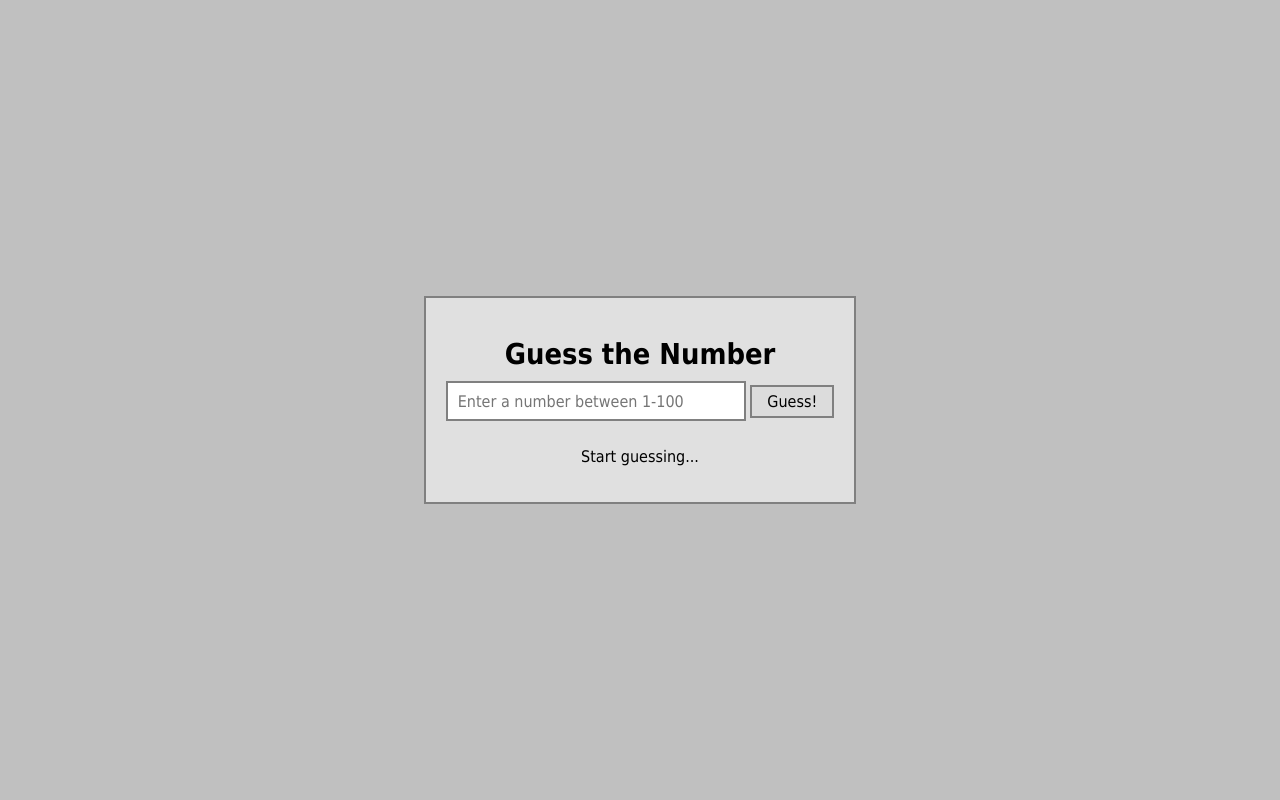
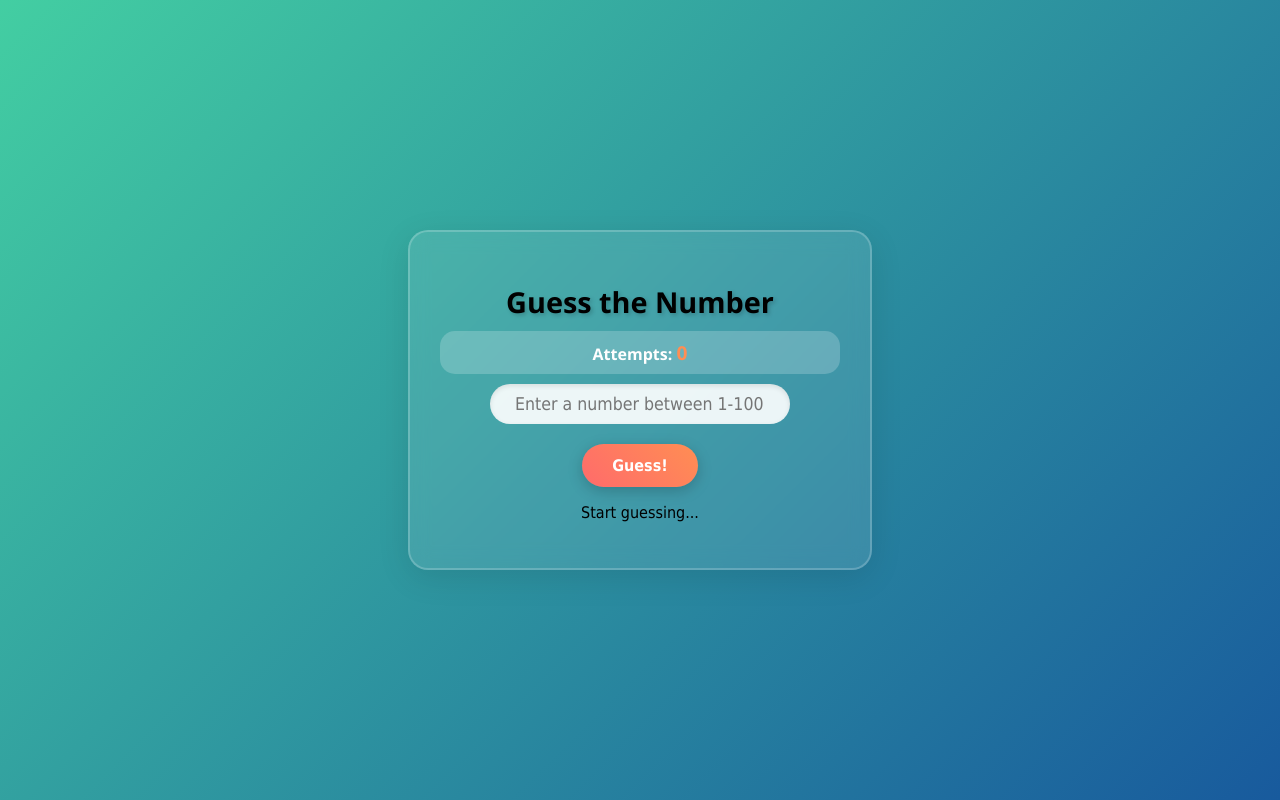
Before and after one commit to amitsehgal29/guessnumber, a plain HTML site: page index.html in a window 1280 px wide. Drawn offline with nearby package versions, Linux system fonts and the light colour scheme.

Commit message:
Major changes

```diff
--- a/index.html
+++ b/index.html
@@ -10,6 +10,7 @@
     <canvas id="confetti"></canvas>
     <div class="lego-container">
         <h1>Guess the Number</h1>
+        <div class="attempts-display">Attempts: <span id="attempts">0</span></div>
         <input type="text" pattern="[0-9]+" maxlength="3" placeholder="Enter a number between 1-100" required>
         <button>Guess!</button>
         <p id="message">Start guessing...</p>
--- a/script.js
+++ b/script.js
@@ -2,6 +2,7 @@ const container = document.querySelector('.lego-container');
 const input = document.querySelector('input');
 const button = document.querySelector('button');
 const message = document.querySelector('#message');
+const attemptsDisplay = document.getElementById('attempts');
 
 // Generate random number between 1-100
 let targetNumber = Math.floor(Math.random() * 100) + 1;
@@ -42,6 +43,10 @@ function celebrateWin() {
     }, 400);
 }
 
+function updateAttempts() {
+    attemptsDisplay.textContent = attempts;
+}
+
 function checkGuess() {
     const guessText = input.value.trim();
 
@@ -58,6 +63,7 @@ function checkGuess() {
     }
 
     attempts++;
+    updateAttempts();
 
     if (guess === targetNumber) {
         container.classList.add('success');
@@ -70,6 +76,7 @@ function checkGuess() {
             input.value = '';
             message.textContent = 'New game! Start guessing...';
             attempts = 0;
+            updateAttempts();
         }, 2000); // Increased delay to allow for celebration
     } else {
         message.textContent = guess < targetNumber ?
--- a/style.css
+++ b/style.css
@@ -1,7 +1,7 @@
 body {
-    font-family: 'Tahoma', sans-serif; /* Retro Windows font */
-    background: #c0c0c0; /* Classic Windows gray */
-    color: #000;
+    font-family: 'Segoe UI', sans-serif;
+    background: linear-gradient(135deg, #43cea2, #185a9d);
+    color: #fff;
     display: flex;
     justify-content: center;
     align-items: center;
@@ -15,12 +15,14 @@ body {
 }
 
 .lego-container {
-    background: #e0e0e0; /* Flat light gray */
-    border: 2px solid #808080; /* Classic border */
-    border-radius: 0; /* Remove rounded corners */
-    padding: 20px;
+    background: rgba(255, 255, 255, 0.1);
+    backdrop-filter: blur(10px);
+    border: 2px solid rgba(255, 255, 255, 0.2);
+    border-radius: 20px;
+    padding: 30px;
     text-align: center;
-    box-shadow: none; /* Remove modern shadow */
+    box-shadow: 0 8px 32px rgba(0, 0, 0, 0.1);
+    max-width: 400px;
 }
 
 h1 {
@@ -28,44 +30,51 @@ h1 {
     color: #000;
     font-weight: bold;
     margin-bottom: 10px;
+    text-shadow: 2px 2px 4px rgba(0, 0, 0, 0.2);
 }
 
 input {
-    background: #fff;
+    background: rgba(255, 255, 255, 0.9);
     color: #000;
-    border: 2px solid #808080;
+    border: none;
     font-family: 'Tahoma', sans-serif;
-    padding: 10px;
-    font-size: 1rem;
-    border-radius: 0;
+    padding: 15px 25px;
+    font-size: 1.1rem;
+    border-radius: 25px;
     margin-bottom: 10px;
     width: 300px; /* Increased width */
     height: 40px; /* Increased height */
     box-sizing: border-box; /* Ensure padding doesn't affect final size */
+    box-shadow: inset 0 2px 5px rgba(0, 0, 0, 0.1);
+    transition: all 0.3s ease;
 }
 
 input:focus {
-    border-color: #000080; /* Classic blue highlight */
+    background: #fff;
+    box-shadow: 0 0 20px rgba(255, 255, 255, 0.3);
+    transform: scale(1.02);
     outline: none;
-    box-shadow: none; /* Remove modern shadow */
 }
 
 button {
-    padding: 5px 15px; /* Adjust padding for retro look */
+    padding: 12px 30px;
     font-size: 1rem;
-    background: #dcdcdc; /* Flat button color */
-    color: #000;
-    border: 2px solid #808080;
+    background: linear-gradient(45deg, #FF6B6B, #FF8E53);
+    color: white;
+    font-weight: bold;
+    border: none;
     font-family: 'Tahoma', sans-serif;
-    border-radius: 0;
+    border-radius: 25px;
     cursor: pointer;
+    margin-top: 10px;
+    box-shadow: 0 4px 15px rgba(0, 0, 0, 0.2);
     transition: all 0.3s ease;
 }
 
 button:hover {
-    background: #c0c0c0; /* Slightly darker on hover */
-    transform: none; /* Remove modern scaling */
-    color: #000;
+    transform: translateY(-2px);
+    box-shadow: 0 6px 20px rgba(0, 0, 0, 0.3);
+    background: linear-gradient(45deg, #FF8E53, #FF6B6B);
 }
 
 p {
@@ -86,11 +95,31 @@ p {
 
 .success {
     animation: successFlash 1.5s ease, bounce 0.5s ease;
+    background: linear-gradient(135deg, #A8E6CF, #4CAF50);
     transition: transform 0.5s ease;
     transform: scale(1.05);
+}
+
+.attempts-display {
+    background: rgba(255, 255, 255, 0.2);
+    padding: 8px 15px;
+    border-radius: 15px;
+    margin: 10px 0;
+    font-weight: bold;
+}
+
+#attempts {
+    color: #FF8E53;
+    font-size: 1.2em;
 }
 
 @keyframes bounce {
     0%, 100% { transform: scale(1.05); }
     50% { transform: scale(1.15); }
 }
+
+@keyframes successFlash {
+    0% { transform: scale(1); }
+    50% { transform: scale(1.1); }
+    100% { transform: scale(1); }
+}
```
